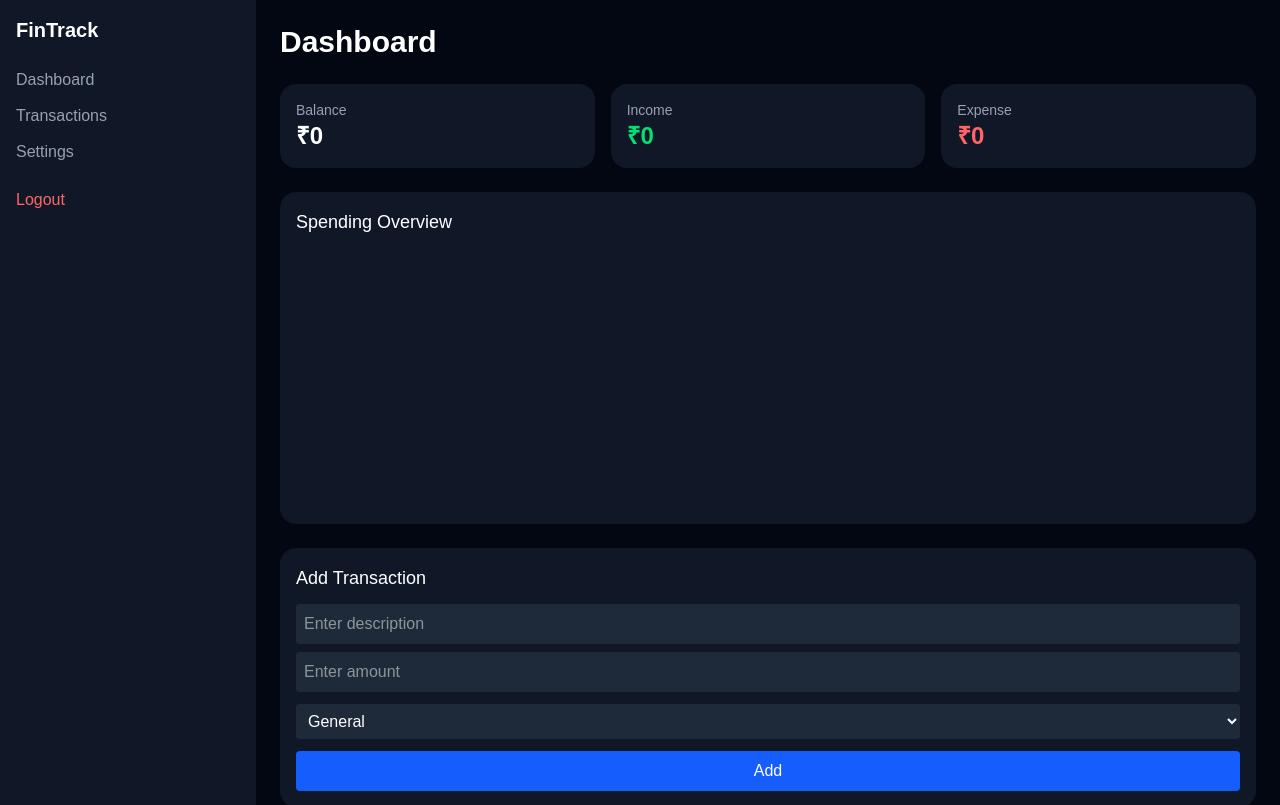
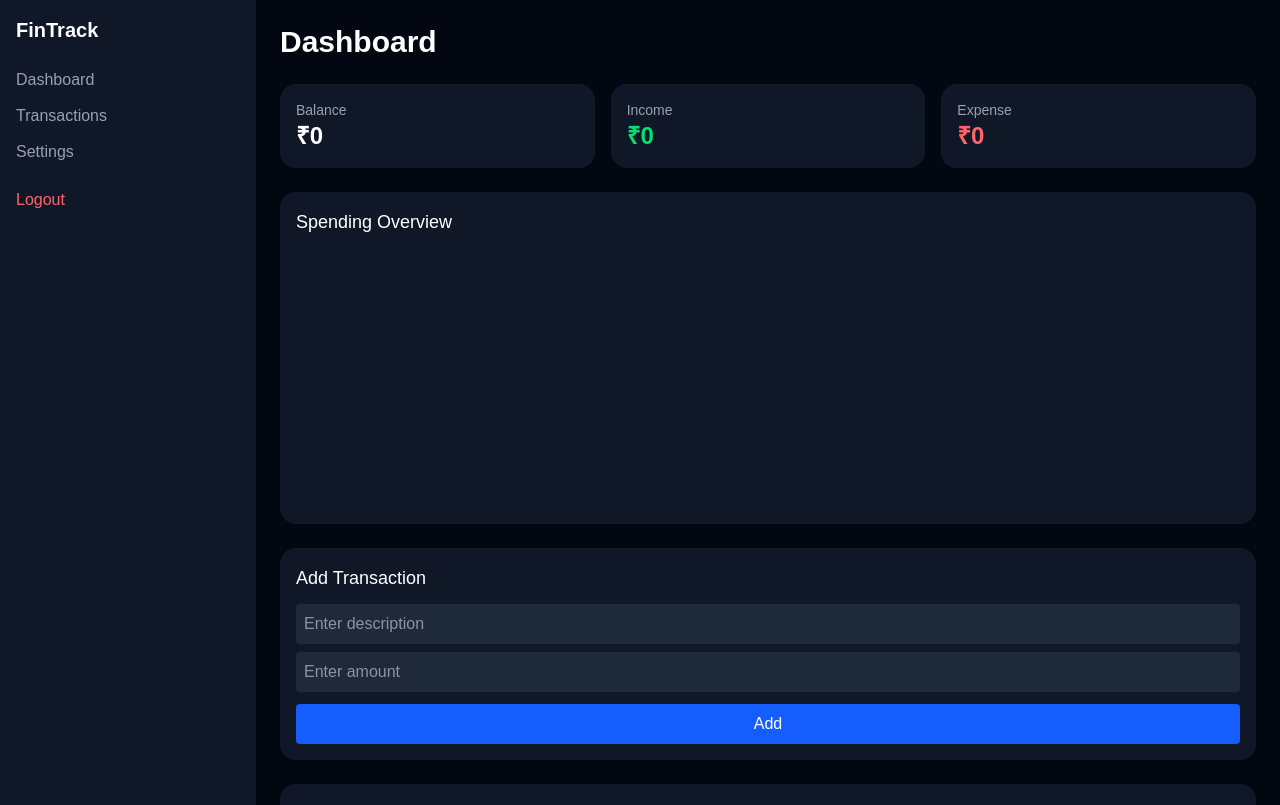
Before and after one commit to kviswag/fintrack, a Next.js app: page / in a window 1280 px wide. Shown: the top 805 px of the page. Built offline with nearby package versions, Linux system fonts and the light colour scheme.

Commit message:
Remove categories feature from transactions UI

```diff
--- a/app/layout.tsx
+++ b/app/layout.tsx
@@ -1,3 +1,4 @@
+
 import type { Metadata } from "next";
 import { Geist, Geist_Mono } from "next/font/google";
 import "./globals.css";
@@ -12,9 +13,9 @@ const geistMono = Geist_Mono({
   subsets: ["latin"],
 });
 
-export const metadata: Metadata = {
-  title: "Create Next App",
-  description: "Generated by create next app",
+export const metadata = {
+  title: "SALARY",
+  description: "Personal Finance Dashboard",
 };
 
 export default function RootLayout({
--- a/app/page.tsx
+++ b/app/page.tsx
@@ -7,12 +7,12 @@ import {
   Tooltip,
   ResponsiveContainer,
 } from "recharts";
+import { CATEGORIES, CategoryType } from "@/types";
 
 export default function Home() {
   const [transactions, setTransactions] = useState<any[]>([]);
   const [text, setText] = useState("");
   const [amount, setAmount] = useState("");
-  const [category, setCategory] = useState("General");
 
   // 🔥 Load from localStorage on first load
   useEffect(() => {
@@ -34,13 +34,11 @@ export default function Home() {
       id: Date.now(),
       text,
       amount: parseFloat(amount),
-      category,
     };
 
     setTransactions([newTransaction, ...transactions]);
     setText("");
     setAmount("");
-    setCategory("General");
   };
 
   const deleteTransaction = (id: number) => {
@@ -166,19 +164,6 @@ export default function Home() {
             className="w-full p-2 mb-3 rounded bg-gray-800"
           />
 
-          <select
-            value={category}
-            onChange={(e) => setCategory(e.target.value)}
-            className="w-full p-2 mb-3 rounded bg-gray-800"
-          >
-            <option>General</option>
-            <option>Food</option>
-            <option>Travel</option>
-            <option>Bills</option>
-            <option>Shopping</option>
-            <option>Other</option>
-          </select>
-
           <button
             onClick={addTransaction}
             className="w-full bg-blue-600 p-2 rounded"
@@ -202,7 +187,6 @@ export default function Home() {
 >
   <div>
     <p>{t.text}</p>
-    <p className="text-xs text-gray-400">{t.category}</p>
   </div>
 
   <div className="flex items-center gap-3">
--- /dev/null
+++ b/types/index.ts
@@ -0,0 +1,10 @@
+export type CategoryType = "General" | "Food" | "Travel" | "Bills" | "Shopping" | "Other";
+
+export const CATEGORIES: CategoryType[] = [
+  "General",
+  "Food",
+  "Travel",
+  "Bills",
+  "Shopping",
+  "Other",
+];
--- /dev/null
+++ b/types/index.ts.tsx
@@ -0,0 +1,9 @@
+export const CATEGORIES = [
+  "General",
+  "Food",
+  "Travel",
+  "Bills",
+  "Shopping",
+] as const;
+
+export type CategoryType = typeof CATEGORIES[number];
```
